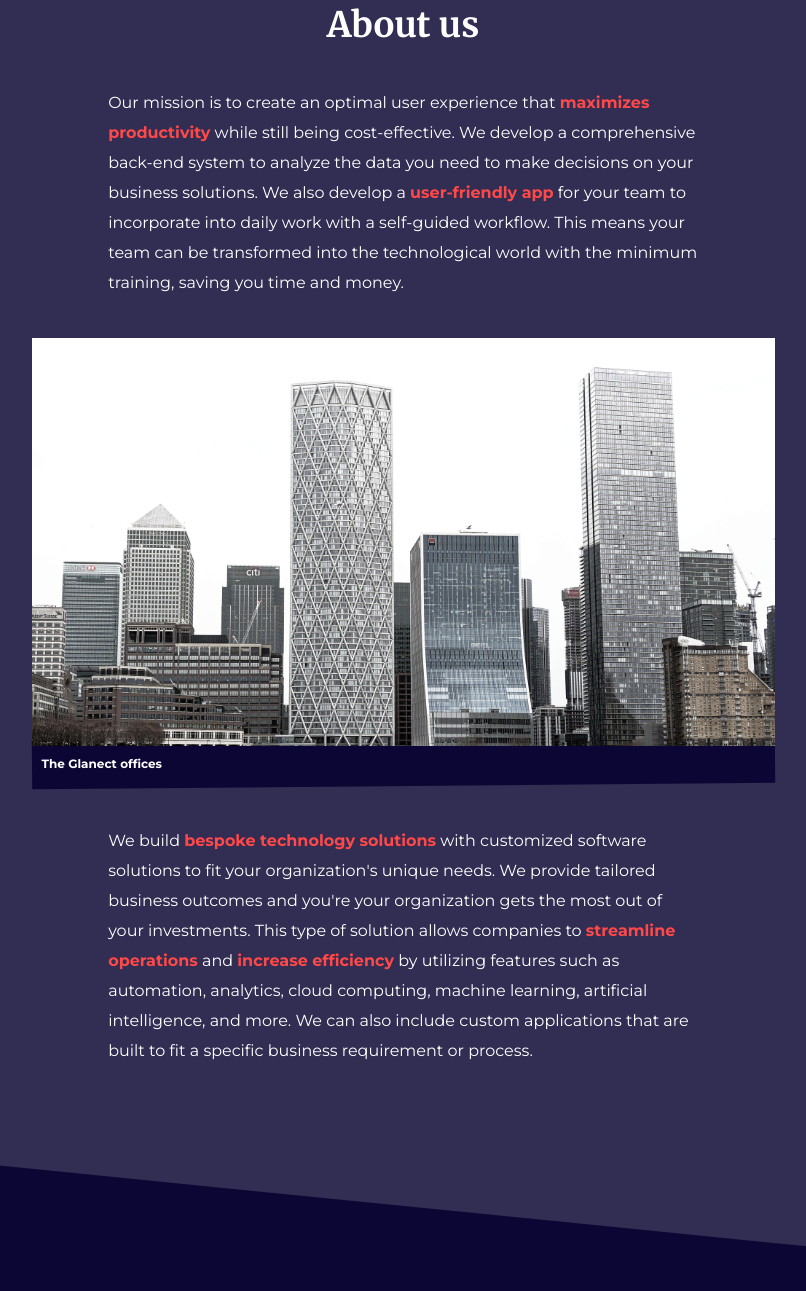
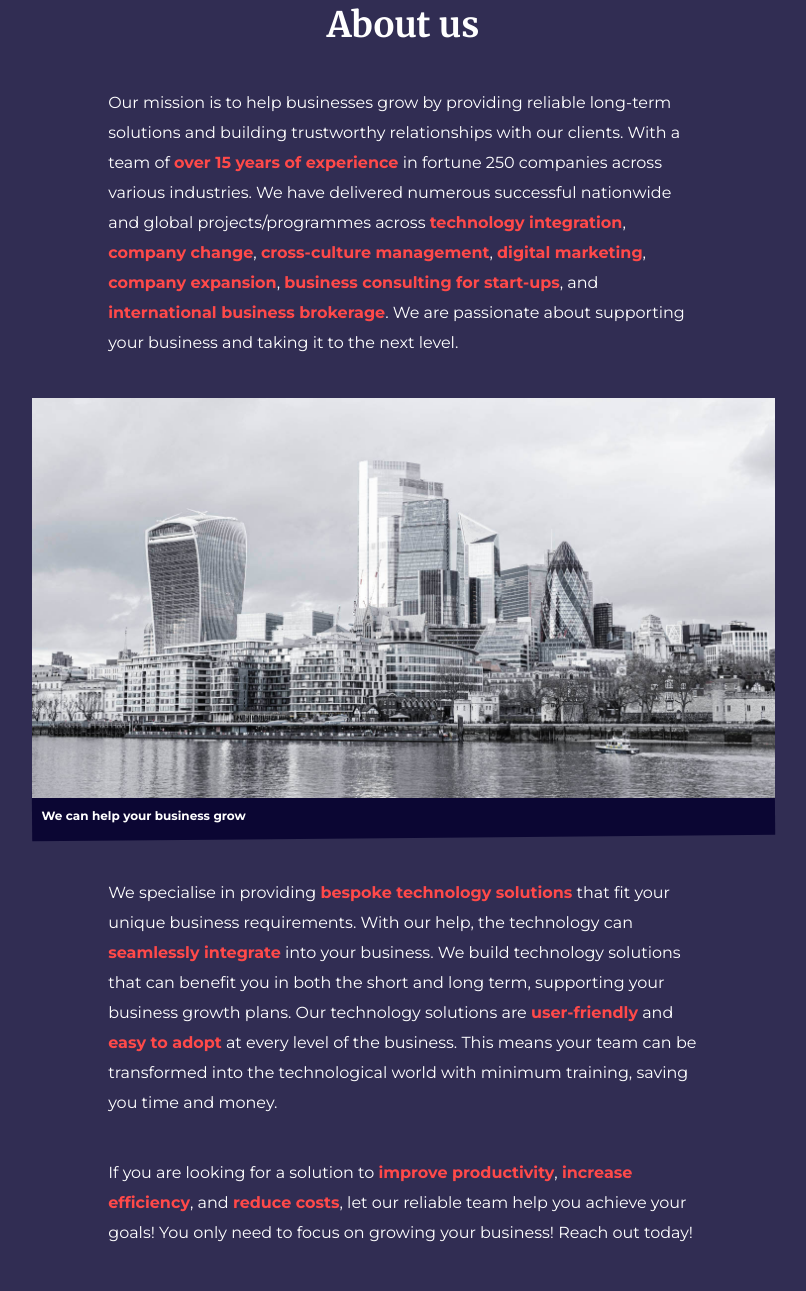
Before and after one commit to Glanect/glanect-website, a plain HTML site: page index.html in a window 1280 px wide. Shown: the part 1921-3212 px from the top of the page, without its empty margins (237-1043 px from the left). Drawn offline with Linux system fonts and the light colour scheme.

Commit message:
Further copy changes

```diff
--- a/index.html
+++ b/index.html
@@ -264,7 +264,7 @@
               <div class="service-item__copy-wrapper">
                 <h2 class="service-item__title">Management consulting</h2>
                 <p class="service-item__description">
-                  We have 10 years+ of experience in various industries helping
+                  We have 15+ years of experience in various industries helping
                   organisations solve issues, create value, maximize growth, and
                   improve business performance.
                 </p>
@@ -341,41 +341,54 @@
           <div class="site-section__content">
             <h2 class="site-section__title">About us</h2>
             <p class="site-section__body-copy">
-              Our mission is to create an optimal user experience that
-              <strong>maximizes productivity</strong> while still being
-              cost-effective. We develop a comprehensive back-end system to
-              analyze the data you need to make decisions on your business
-              solutions. We also develop a
-              <strong>user-friendly app</strong> for your team to incorporate
-              into daily work with a self-guided workflow. This means your team
-              can be transformed into the technological world with the minimum
-              training, saving you time and money.
+              Our mission is to help businesses grow by providing reliable
+              long-term solutions and building trustworthy relationships with
+              our clients. With a team of
+              <strong>over 15 years of experience</strong> in fortune 250
+              companies across various industries. We have delivered numerous
+              successful nationwide and global projects/programmes across
+              <strong>technology integration</strong>,
+              <strong>company change</strong>,
+              <strong>cross-culture management</strong>,
+              <strong>digital marketing</strong>,
+              <strong>company expansion</strong>,
+              <strong>business consulting for start-ups</strong>, and
+              <strong>international business brokerage</strong>. We are
+              passionate about supporting your business and taking it to the
+              next level.
             </p>
             <figure class="site-section__captioned-image">
               <img
-                srcset="./assets/images/canary-wharf2.jpg"
+                srcset="./assets/images/the-city.jpg"
                 alt="Glanect offices"
                 class="site-section__image"
               />
               <figcaption class="site-section__caption">
                 <span class="site-section__caption-background"></span>
                 <span class="site-section__caption-copy"
-                  >The Glanect offices</span
+                  >We can help your business grow</span
                 >
               </figcaption>
             </figure>
             <p class="site-section__body-copy">
-              We build <strong>bespoke technology solutions</strong> with
-              customized software solutions to fit your organization's unique
-              needs. We provide tailored business outcomes and you're your
-              organization gets the most out of your investments. This type of
-              solution allows companies to
-              <strong>streamline operations</strong> and
-              <strong>increase efficiency</strong> by utilizing features such as
-              automation, analytics, cloud computing, machine learning,
-              artificial intelligence, and more. We can also include custom
-              applications that are built to fit a specific business requirement
-              or process.
+              We specialise in providing
+              <strong>bespoke technology solutions</strong> that fit your unique
+              business requirements. With our help, the technology can
+              <strong>seamlessly integrate</strong> into your business. We build
+              technology solutions that can benefit you in both the short and
+              long term, supporting your business growth plans. Our technology
+              solutions are <strong>user-friendly</strong> and
+              <strong>easy to adopt</strong> at every level of the business.
+              This means your team can be transformed into the technological
+              world with minimum training, saving you time and money.
+            </p>
+            <p class="site-section__body-copy">
+              If you are looking for a solution to
+              <strong>improve productivity</strong>,
+              <strong>increase efficiency</strong>, and
+              <strong>reduce costs</strong>, let our reliable team help you
+              achieve your goals! You only need to focus on growing your
+              business! Reach out today!
             </p>
           </div>
         </section>
```
Also changed, not shown: assets/images/the-city.jpg (added).
